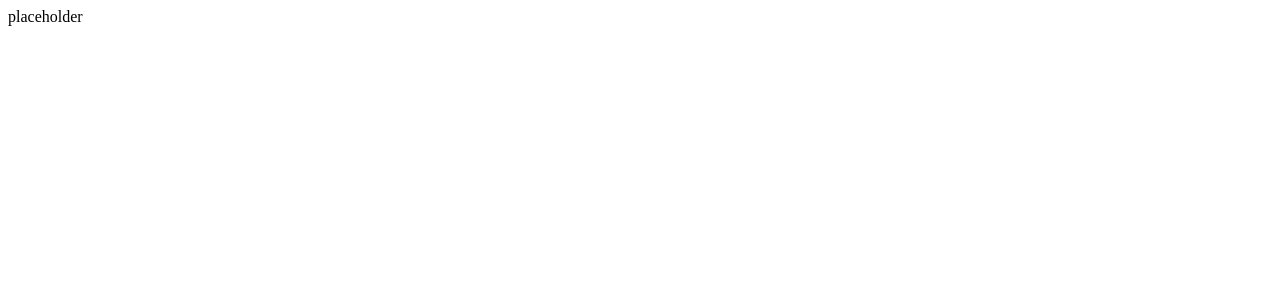
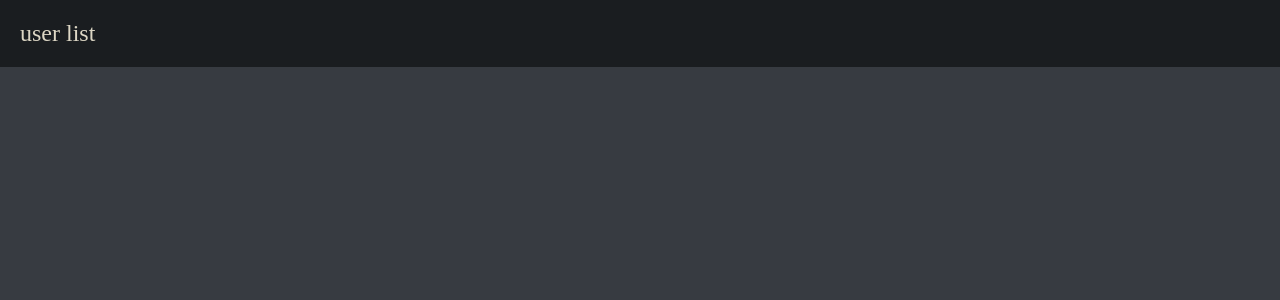
Before and after one commit to zaZZa564/react-project, a React (Create React App) app: page / in a window 1280 px wide. Shown: the top 300 px of the page. Built offline with nearby package versions, Linux system fonts and the light colour scheme.

Commit message:
header & styles

```diff
--- a/src/App.js
+++ b/src/App.js
@@ -1,9 +1,12 @@
 import React from "react";
+import Header from "./components/Header";
 
 class App extends React.Component {
   render() {
     return (
-      <div>placeholder</div>
+      <div>
+        <Header title='user list' />
+      </div>
     );
   }
 }
--- /dev/null
+++ b/src/components/Header.js
@@ -0,0 +1,13 @@
+import React from "react";
+
+class Header extends React.Component {
+  render() {
+    return (
+      <header className="header">
+        {this.props.title}
+      </header>
+    );
+  }
+}
+
+export default Header;
--- a/src/index.js
+++ b/src/index.js
@@ -1,6 +1,7 @@
 import React from "react";
 import ReactDOM from "react-dom/client";
 import App from "./App";
+import './style/style.css';
 
 const root = ReactDOM.createRoot(document.getElementById('root'));
 
--- a/src/style/style.css
+++ b/src/style/style.css
@@ -0,0 +1,19 @@
+:root {
+  --primary-color: #FDF1DD;
+  --secondary-color: #DDD7C5;
+  --contrast-color: #33595E;
+  --background-color: #373B41;
+
+  --header-color: #1a1d20;
+}
+* {
+  margin: 0;
+  padding: 0;
+  background-color: var(--background-color);
+  color: var(--secondary-color);
+}
+.header {
+  background-color: var(--header-color);
+  padding: 20px;
+  font-size: 24px;
+}
```
